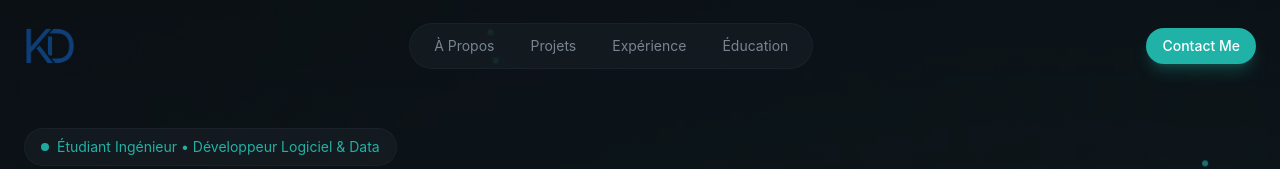
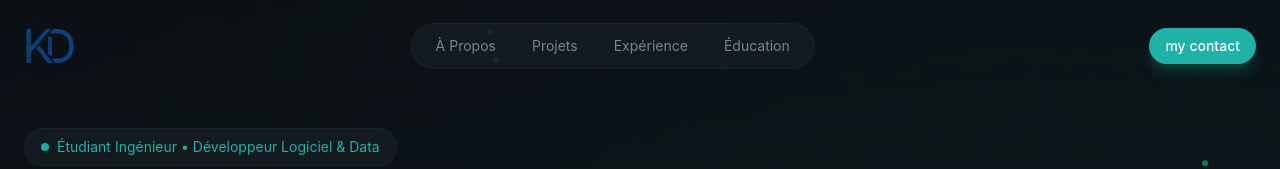
Before and after one commit to Durel1/Mon_PortFolio, a React (Vite) app: page / in a window 1280 px wide. Shown: the top 169 px of the page. Built offline with nearby package versions, Linux system fonts and the light colour scheme.

Commit message:
code nav av

```diff
--- a/src/layout/Footer.jsx
+++ b/src/layout/Footer.jsx
@@ -7,9 +7,9 @@ const socialLinks = [
 ];
 
 const footerLinks = [
-  { href: "#about", label: "About" },
-  { href: "#projects", label: "Projects" },
-  { href: "#experience", label: "Experience" },
+  { href: "#about", label: "À Propos" },
+  { href: "#projects", label: "Projets" },
+  { href: "#experience", label: "Expérience" },
   { href: "#contact", label: "Contact" },
 ];
 
@@ -30,7 +30,8 @@ export const Footer = () => {
           <img src="/public/KD_Logo.png" alt="" className="h-10 w-auto" />
         </a>
             <p className="text-sm text-muted-foreground mt-2">
-              © {currentYear} Durel Kenfack. All rights reserved.
+              © {currentYear} Durel Kenfack. Tous droits réservés
+.
             </p>
           </div>
 
--- a/src/layout/Navbar.jsx
+++ b/src/layout/Navbar.jsx
@@ -55,7 +55,7 @@ export const Navbar = () => {
 
         {/* CTA Button */}
         <div className="hidden md:block">
-          <Button size="sm">Contact Me</Button>
+          <Button size="sm">my contact</Button>
         </div>
 
         {/* Mobile Menu Button */}
@@ -83,7 +83,7 @@ export const Navbar = () => {
             ))}
 
             <Button onClick={() => setIsMobileMenuOpen(false)}>
-              Contact Me
+              Contactez-moi
             </Button>
           </div>
         </div>
```
